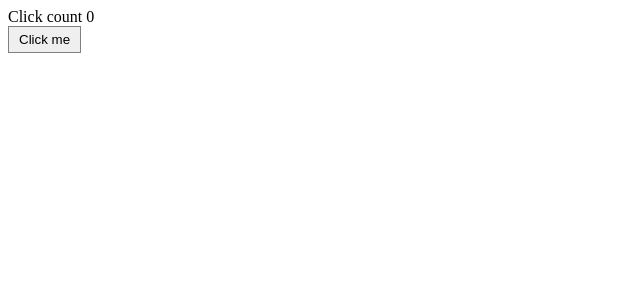
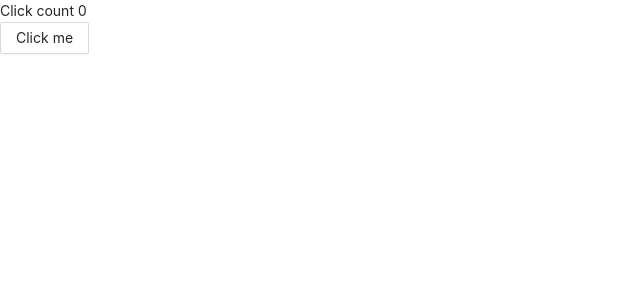
Before and after one commit to brodigan-e/capstone-POV, a React (Create React App) app in the folder frontend/: page / in a window 1280 px wide. Shown: the top 300 px of the page, without its empty margins (0-640 px from the left). Built offline with nearby package versions, Linux system fonts and the light colour scheme; the HTML template or start-up script is replaced by a standard one.

Commit message:
Add Ant Design UI framework

```diff
--- a/frontend/package.json
+++ b/frontend/package.json
@@ -48,6 +48,7 @@
     "@types/node": "^12.0.0",
     "@types/react": "^16.9.0",
     "@types/react-dom": "^16.9.0",
+    "antd": "^4.7.3",
     "react": "^16.13.1",
     "react-dom": "^16.13.1",
     "react-scripts": "3.4.3",
--- a/frontend/src/App.tsx
+++ b/frontend/src/App.tsx
@@ -2,6 +2,8 @@ import React, { FunctionComponent } from 'react';
 
 import ControlPanelContainer from './containers/ControlPanelContainer';
 
+import 'antd/dist/antd.css';
+
 const App: FunctionComponent = () => <ControlPanelContainer />;
 
 export default App;
--- a/frontend/src/components/ControlPanel.tsx
+++ b/frontend/src/components/ControlPanel.tsx
@@ -1,11 +1,6 @@
 import React, { FunctionComponent } from 'react';
-import styled from 'styled-components';
 
-const StyledButton = styled.button`
-  border: 1px solid gray;
-  border-radius: 0;
-  padding: 5px 10px;
-`;
+import { Button } from 'antd';
 
 interface Props {
   handleButtonClick: () => void;
@@ -13,7 +8,7 @@ interface Props {
 
 const ControlPanel: FunctionComponent<Props> = ({ handleButtonClick }) => (
   <div>
-    <StyledButton onClick={handleButtonClick}>Click me</StyledButton>
+    <Button onClick={handleButtonClick}>Click me</Button>
   </div>
 );
 
```
Also changed, not shown: frontend/.eslintrc.js, 1 other file (tests, documents, lock files or other folders).
